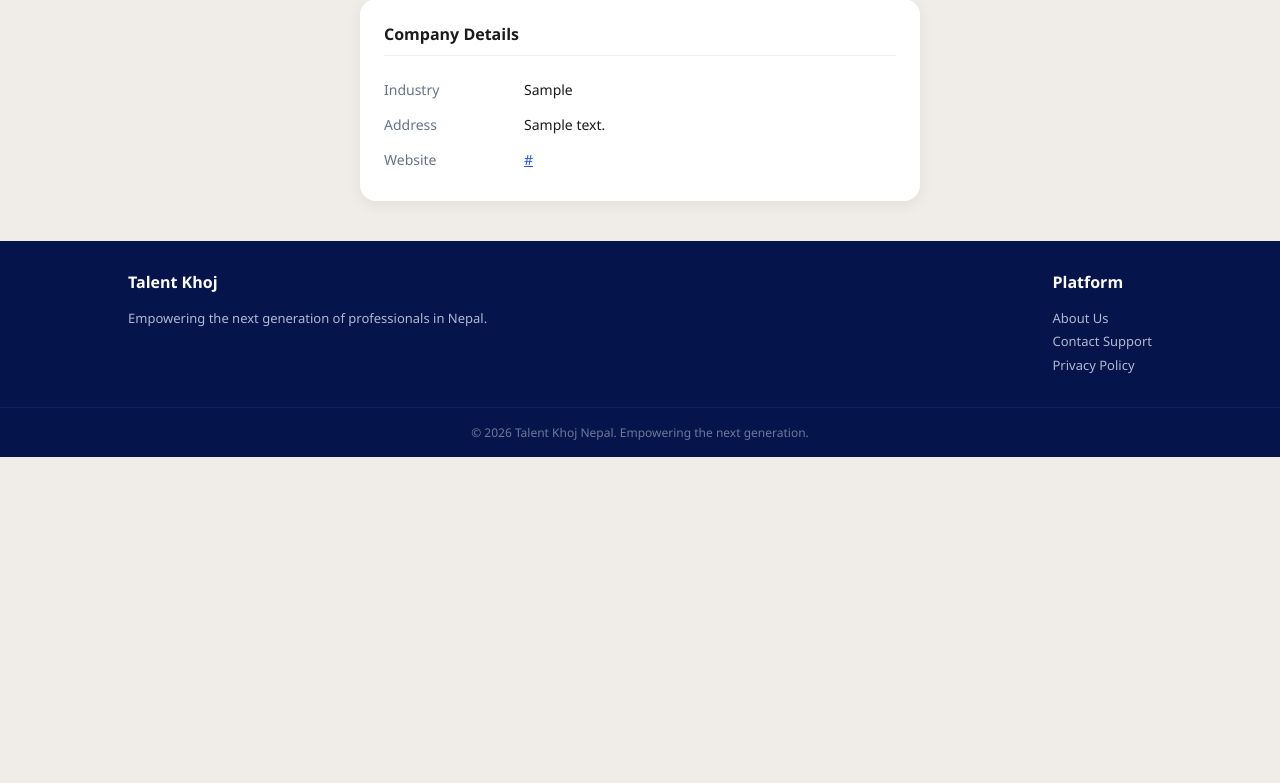
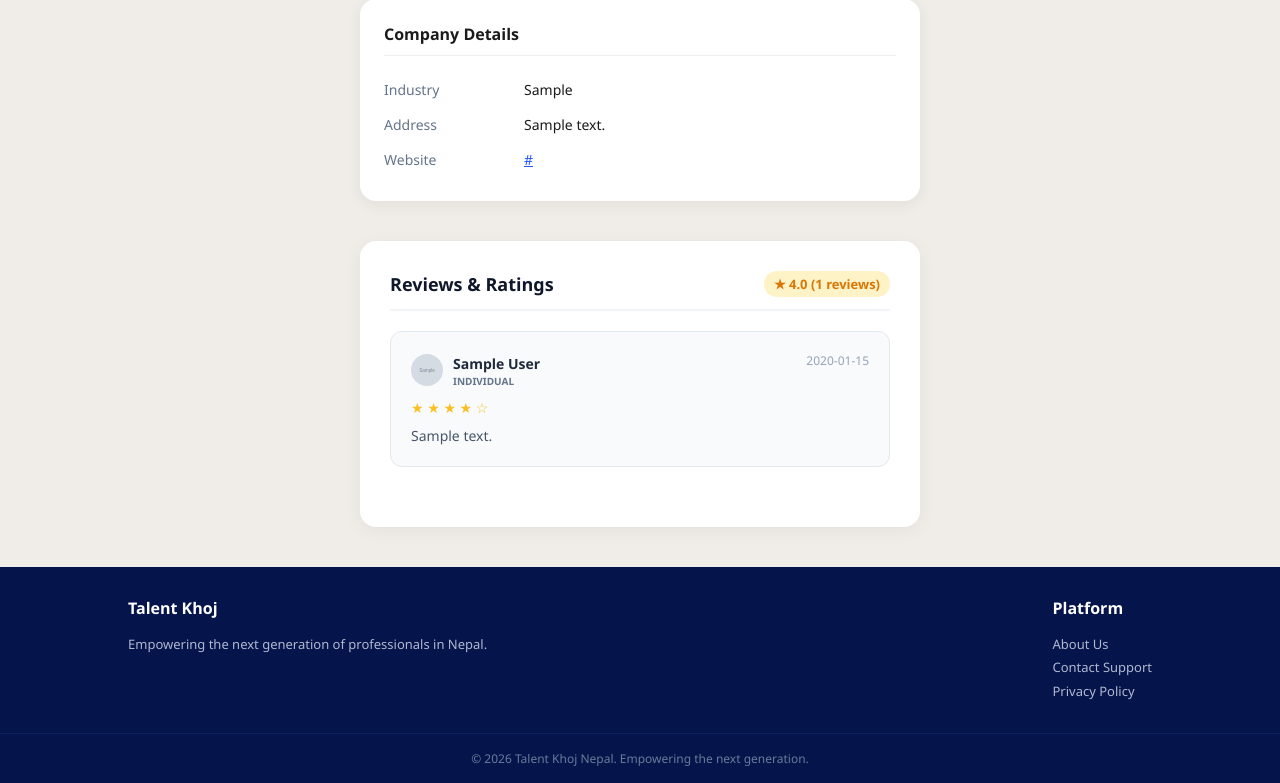
Before and after one commit to tejashexe-spec/Talentkhoj, a Flask app: page /company/1 in a window 1280 px wide. Shown: the part 391-1174 px from the top of the page. Before the commit the page ends 848 px from the top, so only its background shows below. Run offline with Flask 3, Linux system fonts and the light colour scheme; tables that the repository leaves empty hold one stand-in row (values such as "Sample post"); grey boxes marked "Sample" are stand-in pictures.

Commit message:
feat(reviews): design and implement review form and list on company profiles

```diff
--- a/my_first_flask/app.py
+++ b/my_first_flask/app.py
@@ -488,7 +488,26 @@ def company_profile(user_id):
     if not company:
         flash("Company not found.", "error")
         return redirect(url_for("home"))
-    return render_template("company_profile.html", company=company)
+
+    # Query reviews and rating stats
+    with conn.cursor() as cursor:
+        cursor.execute(
+            "SELECT r.*, u.full_name as reviewer_name, u.avatar as reviewer_avatar, u.account_type as reviewer_type "
+            "FROM reviews r JOIN users u ON r.reviewer_id = u.id "
+            "WHERE r.reviewee_id = %s ORDER BY r.created_at DESC",
+            (user_id,)
+        )
+        reviews = cursor.fetchall()
+
+        cursor.execute(
+            "SELECT AVG(rating) as avg_rating, COUNT(*) as review_count FROM reviews WHERE reviewee_id = %s",
+            (user_id,)
+        )
+        stats = cursor.fetchone()
+        avg_rating = round(stats["avg_rating"], 1) if stats["avg_rating"] else 0.0
+        review_count = stats["review_count"]
+
+    return render_template("company_profile.html", company=company, reviews=reviews, avg_rating=avg_rating, review_count=review_count)
 
 
 # ─── STATIC PAGES ────────────────────────────────────────────────────────────
--- a/my_first_flask/templates/company_profile.html
+++ b/my_first_flask/templates/company_profile.html
@@ -59,6 +59,75 @@
         </table>
     </div>
 
+    <!-- Reviews Section -->
+    <div class="reviews-section">
+        <h3>
+            Reviews & Ratings
+            {% if review_count > 0 %}
+                <span class="rating-badge">
+                    ★ {{ avg_rating }} ({{ review_count }} reviews)
+                </span>
+            {% endif %}
+        </h3>
+
+        <!-- Reviews List -->
+        <div class="reviews-list">
+            {% if reviews %}
+                {% for review in reviews %}
+                    <div class="review-card">
+                        <div class="review-meta">
+                            <div class="reviewer-info">
+                                {% if review.reviewer_avatar %}
+                                    <img src="{{ review.reviewer_avatar }}" alt="{{ review.reviewer_name }}">
+                                {% else %}
+                                    <img src="https://ui-avatars.com/api/?name={{ review.reviewer_name }}&size=32&rounded=true&background=2456ff&color=fff" alt="{{ review.reviewer_name }}">
+                                {% endif %}
+                                <div>
+                                    <span class="reviewer-name">{{ review.reviewer_name }}</span>
+                                    <div class="reviewer-role" style="font-size:10px; color:#64748b; font-weight:600;">{{ review.reviewer_type | upper }}</div>
+                                </div>
+                            </div>
+                            <span class="review-date">{{ review.created_at.strftime('%Y-%m-%d') }}</span>
+                        </div>
+                        <div class="stars-display">
+                            {% for i in range(1, 6) %}
+                                {% if i <= review.rating %}★{% else %}☆{% endif %}
+                            {% endfor %}
+                        </div>
+                        <p class="review-comment">{{ review.comment }}</p>
+                    </div>
+                {% endfor %}
+            {% else %}
+                <p style="color: #64748b; font-size: 14px; text-align: center; padding: 20px 0;">No reviews yet. Be the first to leave a review!</p>
+            {% endif %}
+        </div>
+
+        <!-- Add/Edit Review Form -->
+        {% if session.get('user_id') and session.get('account_type') == 'individual' and session.get('user_id') != company.user_id %}
+            <div class="review-form-card">
+                <h4 style="margin-top:0;">Leave a Review</h4>
+                <form action="/reviews/submit" method="POST">
+                    <input type="hidden" name="reviewee_id" value="{{ company.user_id }}">
+                    <div class="rating-select-wrapper">
+                        <label for="rating" style="font-size: 14px; font-weight: 600; color: #334155;">Rating:</label>
+                        <select name="rating" id="rating" class="rating-select" required>
+                            <option value="5">★★★★★ (5/5)</option>
+                            <option value="4">★★★★☆ (4/5)</option>
+                            <option value="3">★★★☆☆ (3/5)</option>
+                            <option value="2">★★☆☆☆ (2/5)</option>
+                            <option value="1">★☆☆☆☆ (1/5)</option>
+                        </select>
+                    </div>
+                    <div class="form-group" style="margin-bottom: 16px;">
+                        <label for="comment" style="display: block; font-size: 14px; font-weight: 600; color: #334155; margin-bottom: 6px;">Comment:</label>
+                        <textarea name="comment" id="comment" rows="4" required placeholder="Write your review here..." style="width: 100%; padding: 12px; border: 1.5px solid #cbd5e1; border-radius: 8px; font-family: inherit; font-size: 14px; outline: none; resize: vertical;"></textarea>
+                    </div>
+                    <button type="submit" class="profile-btn" style="border: none; cursor: pointer;">Submit Review</button>
+                </form>
+            </div>
+        {% endif %}
+    </div>
+
     <!-- Edit button — only visible to the company owner -->
     {% if session.get('user_id') == company.user_id %}
     <div style="margin-top:16px;">
```
